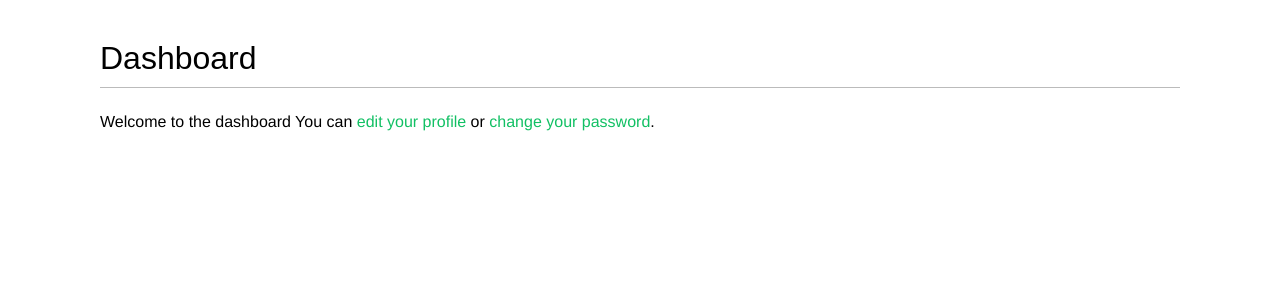
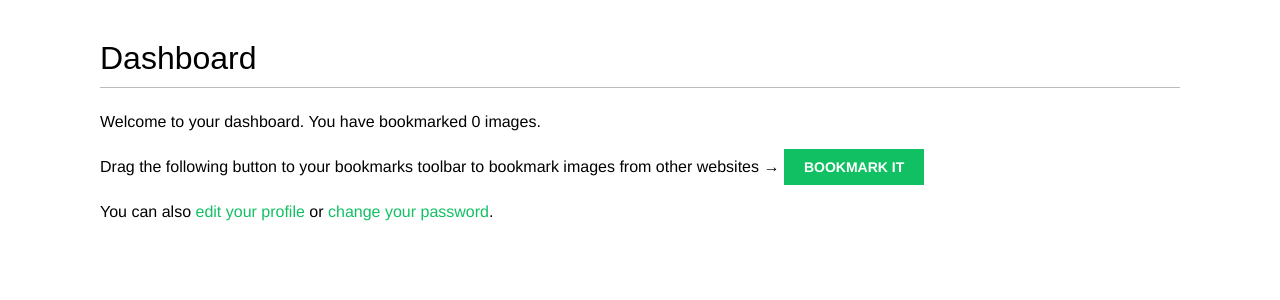
Before and after one commit to rawteech/swara, a Django app: page /account/ in a window 1280 px wide. Shown: the part 48-348 px from the top of the page. Run offline with Django 3.2, Linux system fonts and the light colour scheme; the visitor is signed in with stand-in values (Sample User, id 1); data that the repository does not hold is empty; some web fonts are replaced.

Commit message:
Display bookmarklet on dashboard

```diff
--- a/account/templates/account/dashboard.html
+++ b/account/templates/account/dashboard.html
@@ -4,5 +4,13 @@
 
 {% block content %}
 	<h1>Dashboard</h1>
-	<p>Welcome to the dashboard You can <a href="{% url "edit" %}">edit your profile</a> or <a href="{% url "password_change" %}">change your password</a>.</p>
+
+	{% with total_images_created=request.user.images_created.count %}
+		<p>Welcome to your dashboard. You have bookmarked {{ total_images_created }} image{{ total_images_created|pluralize }}.</p>
+	{% endwith %}
+
+	<p>Drag the following button to your bookmarks toolbar to bookmark images from other websites → <a href="javascript:{% include "bookmarklet_launcher.js" %}" class="button">Bookmark it</a><p>
+
+	<p>You can also <a href="{% url "edit" %}">edit your profile</a> or <a href="{% url "password_change" %}">change your password</a>.<p>
+
 {% endblock %}
```
